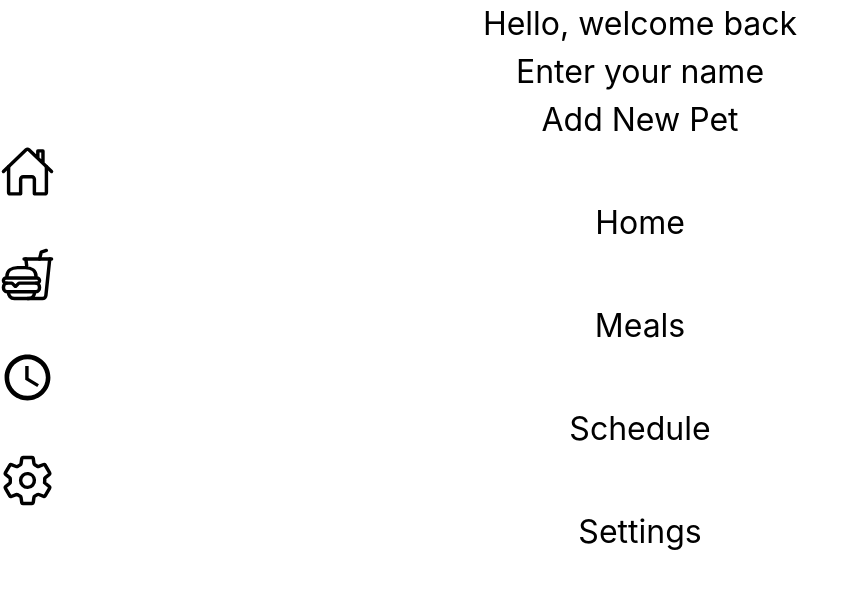
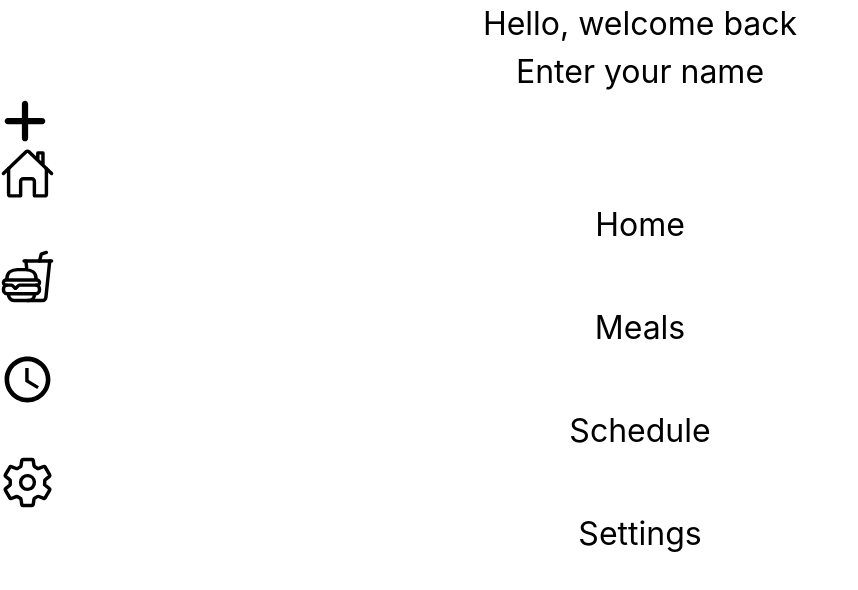
Before and after one commit to abawor/petfed_web, a React (Vite) app in the folder petfed_web/: page / in a window 1280 px wide. Shown: the top 590 px of the page, without its empty margins (0-858 px from the left). Built offline with nearby package versions, Linux system fonts and the light colour scheme.

Commit message:
Re-worked addnewpet button

```diff
--- a/petfed_web/src/pages/HomeScreen.jsx
+++ b/petfed_web/src/pages/HomeScreen.jsx
@@ -1,6 +1,8 @@
 import React, { useState } from 'react';
 import { Link } from 'react-router-dom';
 import NameEdit from '../components/NameEdit';
+import { FaPlus } from "react-icons/fa6";
+
 
 function HomeScreen() {
     const [name, setName] = useState('');
@@ -12,9 +14,9 @@ function HomeScreen() {
         <NameEdit></NameEdit>
         <Link
           to="/add-new-pet"
-          className="inline-block mt-4 px-6 py-3 bg-blue-500 text-white rounded-lg hover:bg-blue-600"
+          className="flex justify-center items-center mt-4 h-24 w-24 py-3 bg-white text-slate-500 rounded-full border-solid border-4 border-slate-500"
         >
-          Add New Pet
+          <FaPlus size={50}/>
         </Link>
       </div>
     );
```
